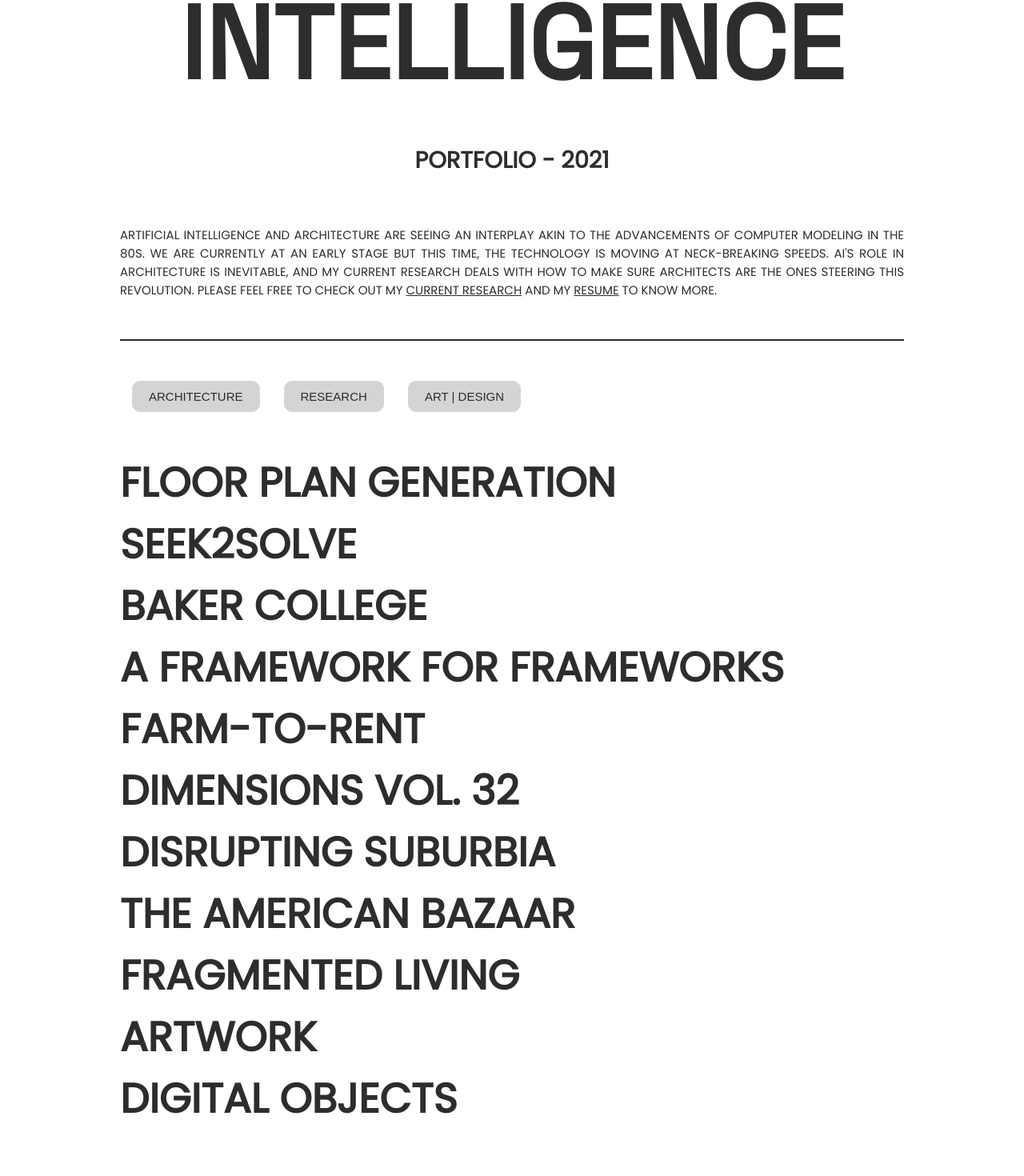
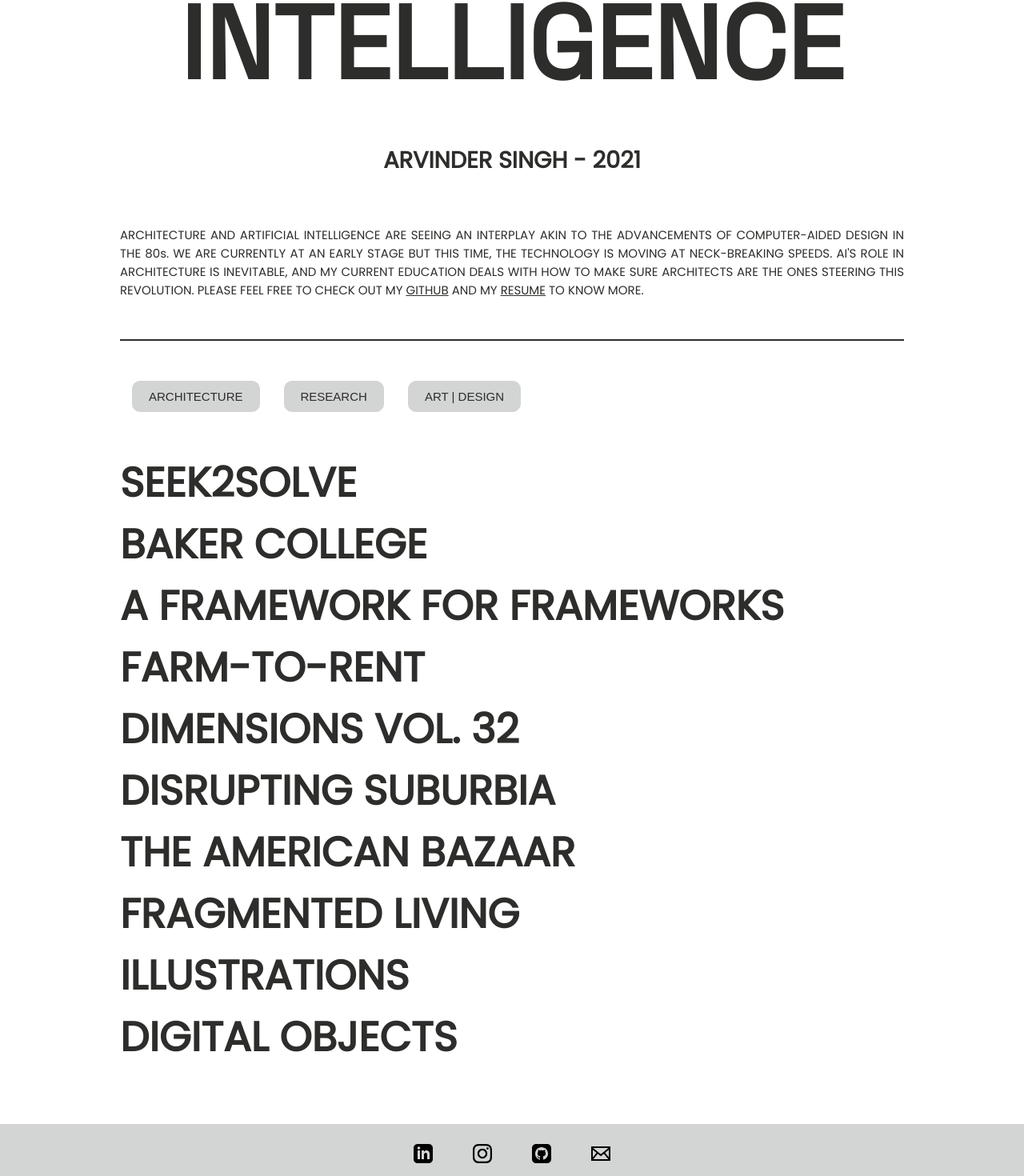
Before and after one commit to sardarchitect/portfolio, a React (Create React App) app: page / in a window 1280 px wide. Shown: the part 463-1933 px from the top of the page at 80% size. Built offline with nearby package versions, Linux system fonts and the light colour scheme.

Commit message:
changed navigation, project titles, resume

```diff
--- a/src/components/global/Footer.js
+++ b/src/components/global/Footer.js
@@ -33,6 +33,20 @@
             <path d="M12 2.163c3.204 0 3.584.012 4.85.07 3.252.148 4.771 1.691 4.919 4.919.058 1.265.069 1.645.069 4.849 0 3.205-.012 3.584-.069 4.849-.149 3.225-1.664 4.771-4.919 4.919-1.266.058-1.644.07-4.85.07-3.204 0-3.584-.012-4.849-.07-3.26-.149-4.771-1.699-4.919-4.92-.058-1.265-.07-1.644-.07-4.849 0-3.204.013-3.583.07-4.849.149-3.227 1.664-4.771 4.919-4.919 1.266-.057 1.645-.069 4.849-.069zm0-2.163c-3.259 0-3.667.014-4.947.072-4.358.2-6.78 2.618-6.98 6.98-.059 1.281-.073 1.689-.073 4.948 0 3.259.014 3.668.072 4.948.2 4.358 2.618 6.78 6.98 6.98 1.281.058 1.689.072 4.948.072 3.259 0 3.668-.014 4.948-.072 4.354-.2 6.782-2.618 6.979-6.98.059-1.28.073-1.689.073-4.948 0-3.259-.014-3.667-.072-4.947-.196-4.354-2.617-6.78-6.979-6.98-1.281-.059-1.69-.073-4.949-.073zm0 5.838c-3.403 0-6.162 2.759-6.162 6.162s2.759 6.163 6.162 6.163 6.162-2.759 6.162-6.163c0-3.403-2.759-6.162-6.162-6.162zm0 10.162c-2.209 0-4-1.79-4-4 0-2.209 1.791-4 4-4s4 1.791 4 4c0 2.21-1.791 4-4 4zm6.406-11.845c-.796 0-1.441.645-1.441 1.44s.645 1.44 1.441 1.44c.795 0 1.439-.645 1.439-1.44s-.644-1.44-1.439-1.44z" />
           </svg>
         </a>
+        <a
+          target="_blank"
+          href="https://github.com/sardarchitect"
+          rel="noreferrer"
+        >
+          <svg
+            xmlns="http://www.w3.org/2000/svg"
+            width="24"
+            height="24"
+            viewBox="0 0 24 24"
+          >
+           <path d="M19 0h-14c-2.761 0-5 2.239-5 5v14c0 2.761 2.239 5 5 5h14c2.762 0 5-2.239 5-5v-14c0-2.761-2.238-5-5-5zm-4.466 19.59c-.405.078-.534-.171-.534-.384v-2.195c0-.747-.262-1.233-.55-1.481 1.782-.198 3.654-.875 3.654-3.947 0-.874-.312-1.588-.823-2.147.082-.202.356-1.016-.079-2.117 0 0-.671-.215-2.198.82-.64-.18-1.324-.267-2.004-.271-.68.003-1.364.091-2.003.269-1.528-1.035-2.2-.82-2.2-.82-.434 1.102-.16 1.915-.077 2.118-.512.56-.824 1.273-.824 2.147 0 3.064 1.867 3.751 3.645 3.954-.229.2-.436.552-.508 1.07-.457.204-1.614.557-2.328-.666 0 0-.423-.768-1.227-.825 0 0-.78-.01-.055.487 0 0 .525.246.889 1.17 0 0 .463 1.428 2.688.944v1.489c0 .211-.129.459-.528.385-3.18-1.057-5.472-4.056-5.472-7.59 0-4.419 3.582-8 8-8s8 3.581 8 8c0 3.533-2.289 6.531-5.466 7.59z"/>
+          </svg>
+        </a>
         <a href="mailto: singh@arvinder.me">
           <svg
             xmlns="http://www.w3.org/2000/svg"
--- a/src/components/global/Loading.js
+++ b/src/components/global/Loading.js
@@ -9,6 +9,8 @@
           <div></div>
         </div>
       </div>
+      <p className="loading-notice">
+      BEST VIEWED ON DESKTOP</p>
     </div>
   );
 };
--- a/src/components/global/Nav.js
+++ b/src/components/global/Nav.js
@@ -12,7 +12,7 @@
     <nav>
       <div className="nav__header">
         <a className="nav_title" target="_blank" href="/singh_resume_21.pdf">
-          ARVINDER SINGH
+          RESUME
         </a>
       </div>
     </nav>
--- a/src/components/global/_Loading.scss
+++ b/src/components/global/_Loading.scss
@@ -4,6 +4,11 @@
   0% { transform: rotate(0deg) }
   50% { transform: rotate(180deg) }
   100% { transform: rotate(360deg) }
+}
+.loading-notice{
+  position: fixed;
+  top: 100px;
+
 }
 .ldio-dhg8ln6rccp div {
   position: absolute;
--- a/src/components/pages/Home.js
+++ b/src/components/pages/Home.js
@@ -13,15 +13,14 @@
         <h1>ARTIFICIAL INTELLIGENCE</h1>
       </div>
       <div className="Home__subtitle">
-        <h2>PORTFOLIO - 2021</h2>
+        <h2>ARVINDER SINGH - 2021</h2>
       </div>
       <div className="Home__text">
-        ARTIFICIAL INTELLIGENCE AND ARCHITECTURE ARE SEEING AN INTERPLAY AKIN TO
-        THE ADVANCEMENTS OF COMPUTER MODELING IN THE 80S. WE ARE CURRENTLY AT AN
-        EARLY STAGE BUT THIS TIME, THE TECHNOLOGY IS MOVING AT NECK-BREAKING
-        SPEEDS. AI'S ROLE IN ARCHITECTURE IS INEVITABLE, AND MY CURRENT RESEARCH
+        ARCHITECTURE AND ARTIFICIAL INTELLIGENCE ARE SEEING AN INTERPLAY AKIN TO
+        THE ADVANCEMENTS OF COMPUTER-AIDED DESIGN IN THE 80s. WE ARE CURRENTLY AT AN EARLY STAGE BUT THIS TIME, THE TECHNOLOGY IS MOVING AT NECK-BREAKING
+        SPEEDS. AI'S ROLE IN ARCHITECTURE IS INEVITABLE, AND MY CURRENT EDUCATION
         DEALS WITH HOW TO MAKE SURE ARCHITECTS ARE THE ONES STEERING THIS
-        REVOLUTION. PLEASE FEEL FREE TO CHECK OUT MY <Link to="/projects/plan-gan">CURRENT RESEARCH</Link> AND
+        REVOLUTION. PLEASE FEEL FREE TO CHECK OUT MY <a target="_blank" href="https://github.com/sardarchitect">GITHUB</a> AND
         MY <a target="_blank" href="singh_resume_21.pdf">RESUME</a> TO KNOW MORE.
       </div>
     </div>
--- a/src/components/pages/WorkPage.js
+++ b/src/components/pages/WorkPage.js
@@ -27,6 +27,7 @@
           {project.studio ? (
             <p>STUDIO: {project.studio.toUpperCase()}</p>
           ) : null}
+          {project.role ? <p>ROLE: {project.role.toUpperCase()}</p> : null}
           {project.site ? <p>SITE: {project.site.toUpperCase()}</p> : null}
           {project.team ? <p>TEAM: {project.team.toUpperCase()}</p> : null}
           {project.award ? <p>AWARD: {project.award.toUpperCase()}</p> : null}
@@ -87,7 +88,7 @@
       </div>
       <div className="workpage__back">
         <HashLink smooth to="/#Work">
-          <IoArrowBackCircle size="50px" />
+          <IoArrowBackCircle />
         </HashLink>
       </div>
     </div>
--- a/src/components/pages/_workpage.scss
+++ b/src/components/pages/_workpage.scss
@@ -50,10 +50,14 @@
     }
   }
   .workpage__back {
+    svg{
+      width: 50px;
+      height:50px;
+    }
     position: fixed;
     bottom: 0;
-    right: 0;
-    padding: 25px;
+    left: 0;
+    padding: 5px;
   }
 }
 
--- a/src/data/projectList.js
+++ b/src/data/projectList.js
@@ -1,20 +1,4 @@
 export const projects = [
-  {
-    category: "research",
-    projectId: "plan-gan",
-    title: "Floor Plan Generation",
-    year: 2021,
-    studio: null,
-    role: null,
-    site: null,
-    team: null,
-    award: null,
-    thumbnail: "/thumbnail/thumbnail-gan.png",
-    text: [
-      `Lorem ipsum dolor sit amet, consectetur adipiscing elit, sed do eiusmod tempor incididunt ut labore et dolore magna aliqua. Ut enim ad minim veniam, quis nostrud exercitation ullamco laboris nisi ut aliquip ex ea commodo consequat. Duis aute irure dolor in reprehenderit in voluptate velit esse cillum dolore eu fugiat nulla pariatur. Excepteur sint occaecat cupidatat non proident, sunt in culpa qui officia deserunt mollit anim id est laborum.`,
-    ],
-    images: [{ src: "/project-gallery/", caption: "" }],
-  },
   {
     category: "research",
     projectId: "a-framework-for-frameworks",
@@ -126,7 +110,8 @@
     thumbnail: "/thumbnail/thumbnail-baker-college.jpg",
     text: [
       `Baker College is a private college in Michigan, founded in 1911. It has since grown to span multiple cities within Michigan, and this project is the College's most recent urban campus.`,
-      `This 8 storey building is located in downtown Royal Oak, Michigan, and has a total area of about 80,000 square feet. There are two floors dedicated to parking, and the rest are classrooms, terraces, and office spaces.`,
+      `This 8-story building is located in downtown Royal Oak, Michigan, and has a total area of about 80,000 square feet. There are two floors dedicated to parking, and the rest are classrooms, terraces, and office spaces.`,
+      `I played a multi-faceted role in this project; making key conceptual design decisions, preparing design development documents, answering RFIs, and coordinating with sub-contractors.`
     ],
     images: [
       {
@@ -295,8 +280,8 @@
   },
   {
     category: "art-design",
-    projectId: "artwork",
-    title: "Artwork",
+    projectId: "illustrations",
+    title: "Illustrations",
     year: "Various Dates",
     studio: null,
     role: null,
--- a/src/index.js
+++ b/src/index.js
@@ -14,7 +14,7 @@
 const Wrapper = () => {
   const [loading, setLoading] = useState(true);
   useEffect(() => {
-    setTimeout(() => setLoading(false), 1000);
+    setTimeout(() => setLoading(false), 2000);
   }, []);
   return (
     <>
```
Also changed, not shown: 1 other file (tests, documents, lock files or other folders).
